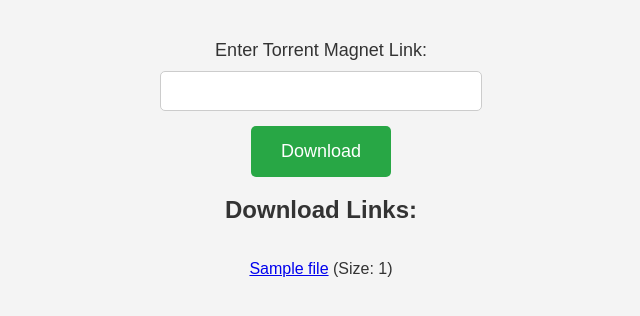
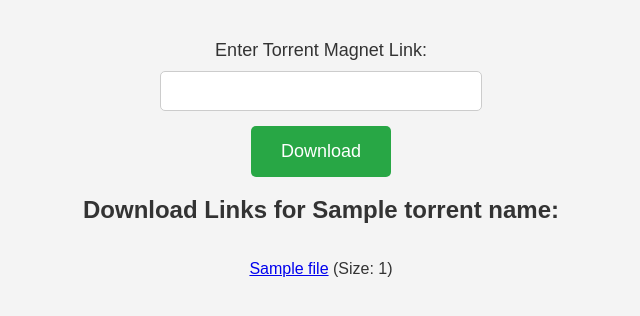
Before and after one commit to PeterPark07/Torrent-downoad-webapp, a Flask app: template templates/index.html in a window 1280 px wide. Shown: the part 278-594 px from the top of the page, without its empty margins (319-959 px from the left). Run offline with Flask 3, Linux system fonts and the light colour scheme; the template is opened without the code that fills it: most values are stand-ins (such as "Sample title", 1, 10 or a date in 2020).

Commit message:
Update index.html

```diff
--- a/templates/index.html
+++ b/templates/index.html
@@ -83,7 +83,7 @@
     </form>
 
     {% if file_data %}
-        <h2>Download Links:</h2>
+        <h2>Download Links for {{ torrent_name }}:</h2>
         <ul>
             {% for link, name, size in file_data %}
                 <li>
```
